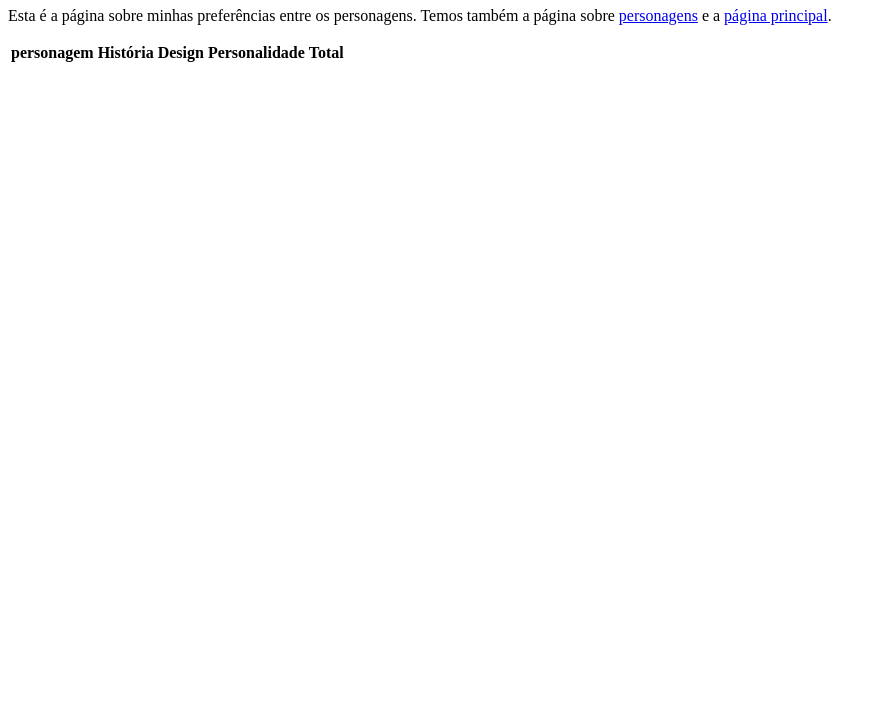
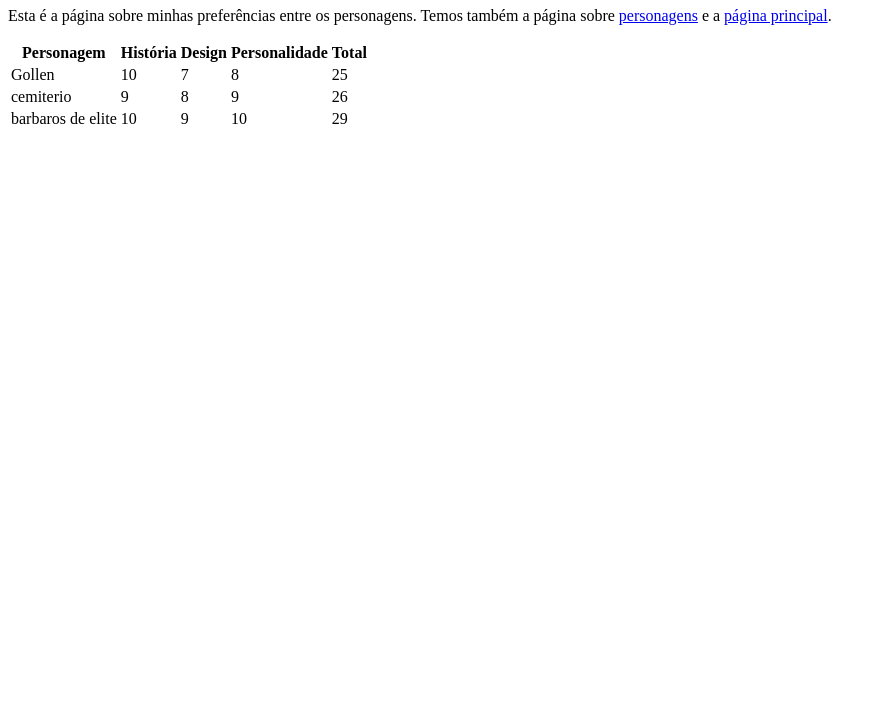
Before and after one commit to ufjf-dcc202/ufjf-dcc202-2023-3-b-atv5-RomuloAmaral32, a website: page preferencias.html in a window 1280 px wide. Shown: the part 73-800 px from the top of the page, without its empty margins (0-886 px from the left). Drawn offline with Linux system fonts and the light colour scheme.

Commit message:
deixa o doumento preferencias.html apto

```diff
--- a/preferencias.html
+++ b/preferencias.html
@@ -10,13 +10,38 @@
         <h1>DCC202 - Atividade 5 - Preferências: Rômulo Amaral</h1>
         <p> Esta é a página sobre minhas preferências entre os personagens. Temos também a página sobre <a href="personagens.html">personagens</a> e a <a href="index.html">página principal</a>.</p>
         <table>
+            <thead>
             <tr>
-                <th>personagem</th>
+                <th>Personagem</th>
                 <th>História</th>
                 <th>Design</th>
-                <th>Personalidade</th>
+                <th> Personalidade</th>
                 <th>Total</th>
             </tr>
+        </thead>
+        <tbody>
+        <tr>
+            <td>Gollen</td>
+            <td>10</td>
+            <td>7</td>
+            <td>8</td>
+            <td>25</td>
+        </tr>
+        <tr>
+            <td>cemiterio</td>
+            <td>9</td>
+            <td>8</td>
+            <td>9</td>
+            <td>26</td>
+        </tr>
+        <tr>
+            <td>barbaros de elite</td>
+            <td>10</td>
+            <td>9</td>
+            <td>10</td>
+            <td>29</td>
+        </tr>
+    </tbody>
         </table>
     </main>
 </body>
```
